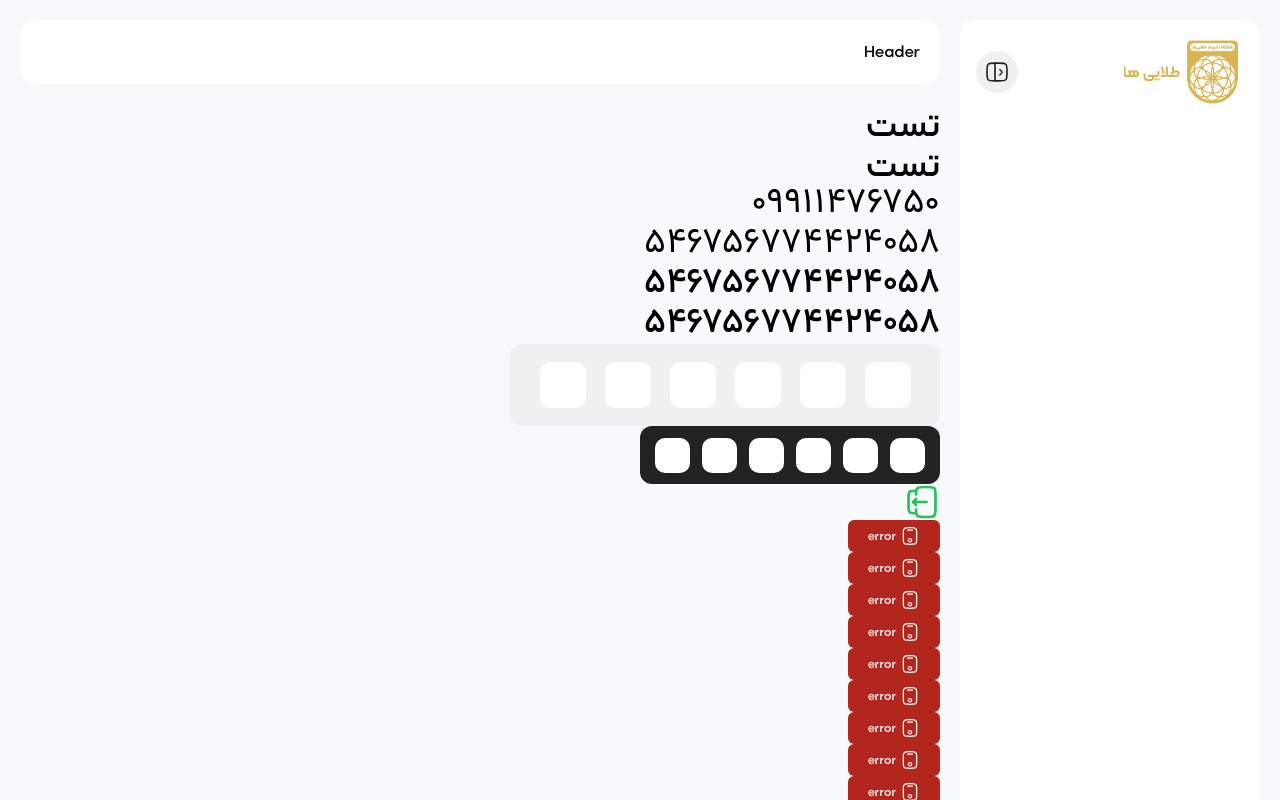
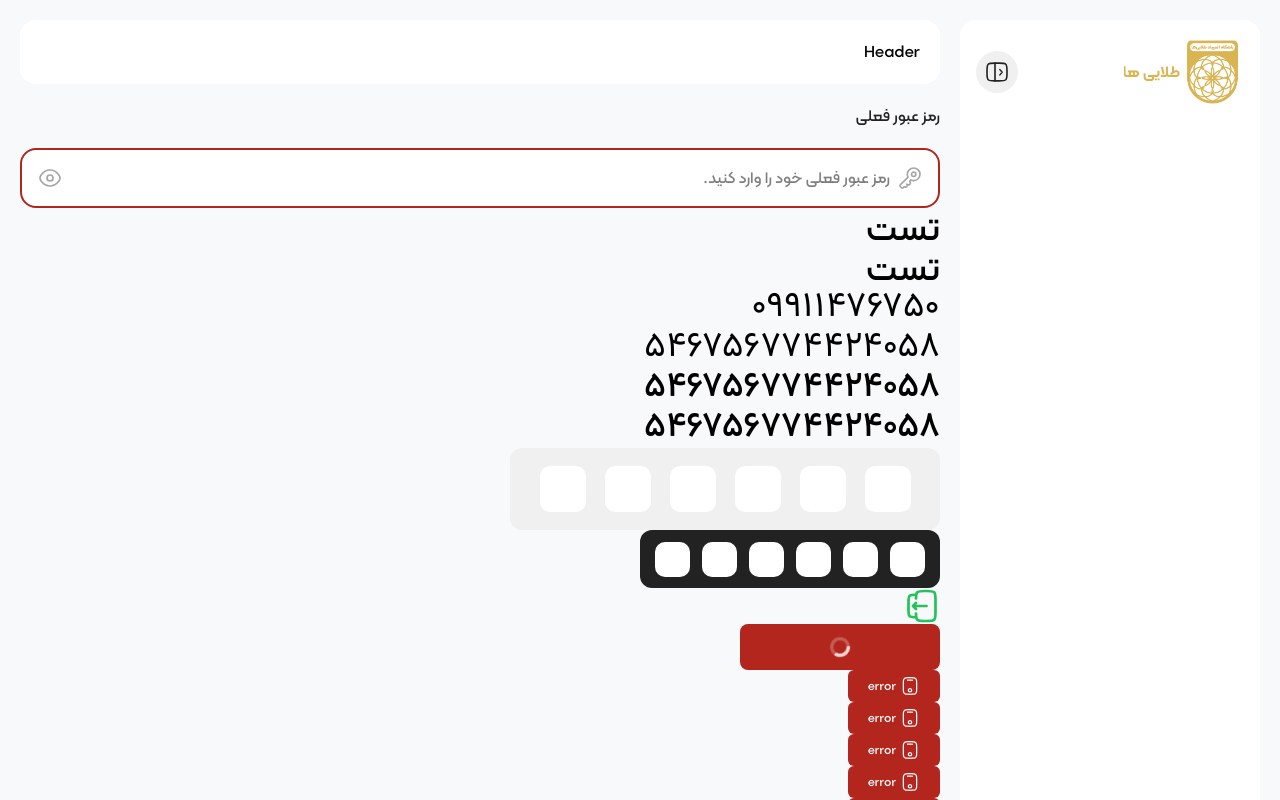
Before and after one commit to hayatisaeed/lmsfrontend, a Next.js app: page /dashboard in a window 1280 px wide. Shown: the top 800 px of the page. Built offline with nearby package versions, Linux system fonts and the light colour scheme.

Commit message:
feat(passwordinput,spinner):create password input

```diff
--- a/app/(routes)/(main)/dashboard/page.tsx
+++ b/app/(routes)/(main)/dashboard/page.tsx
@@ -1,5 +1,7 @@
 "use client";
+import PasswordInput from "@/features/dashboard/components/PasswordInput";
 import OTPInput from "@/shared/components/OTPInput";
+
 import { Smartphone } from "@/shared/icons";
 import Logout3 from "@/shared/icons/arrowsAction/Logout3";
 import { toPersianDigits } from "@/shared/lib/digitConverter.ts";
@@ -11,6 +13,11 @@ export default function Page() {
 
   return (
     <div>
+      <PasswordInput
+        placeholder="رمز عبور فعلی خود را وارد کنید."
+        label="رمز عبور فعلی"
+        error
+      />
       <h3 className="text-4xl num-onaly">تست</h3>
       <h3 className="text-4xl font-kalameh">تست</h3>
       <h3 className="num-only font-shabnam font-normal text-4xl ">
@@ -42,8 +49,9 @@ export default function Page() {
       <Logout3 size="XL" color="GREEN" />
       <Button
         className="text-amber-50"
-        size="SM"
+        size="XXL"
         color="ERROR"
+        loading
         icon={<Smartphone color="LIGHT" size="SM" />}
         onClick={() => {
           setE(!e);
--- /dev/null
+++ b/features/dashboard/components/PasswordInput.tsx
@@ -0,0 +1,57 @@
+"use client";
+
+//import hooks
+import { useState } from "react";
+
+//import types
+import { ChangeEvent } from "react";
+
+//import icons
+import { Eye, EyeClosed, Key } from "@/shared/icons";
+
+interface IPasswordInputProps {
+  placeholder?: string;
+  label?: string;
+  error?: boolean;
+}
+
+export default function PasswordInput({
+  error,
+  placeholder,
+  label,
+}: IPasswordInputProps) {
+  const [show, setShow] = useState<boolean>(false);
+  const [password, setPassword] = useState<string>("");
+
+  function toggleShow() {
+    setShow(!show);
+  }
+
+  function changePassword(e: ChangeEvent<HTMLInputElement>) {
+    const { value } = e.target;
+    setPassword(value);
+  }
+
+  return (
+    <div className="flex flex-col justify-start gap-5">
+      <h3 className="text-text-primary">{label}</h3>
+      <div
+        className={`flex justify-between items-center gap-2 p-4 rounded-2xl bg-white-primary ${
+          error ? "border-errors border-2" : "border border-text-primary/50"
+        }`}
+      >
+        <Key />
+        <input
+          type={show ? "text" : "password"}
+          className="grow border-0 outline-0 "
+          placeholder={placeholder}
+          value={password}
+          onChange={changePassword}
+        />
+        <button type="button" onClick={toggleShow} className=" cursor-pointer">
+          {!show ? <Eye color="DARK" /> : <EyeClosed color="DARK" />}
+        </button>
+      </div>
+    </div>
+  );
+}
--- a/shared/icons/security/Key.tsx
+++ b/shared/icons/security/Key.tsx
@@ -15,7 +15,7 @@ export default function Key({ color = "DARK", size = "MD" }: IKeyProps) {
       fill="none"
       xmlns="http://www.w3.org/2000/svg"
     >
-      <g opacity="0.4" clip-path="url(#clip0_878_8025)">
+      <g opacity="0.4" clipPath="url(#clip0_878_8025)">
         <path
           d="M11.7606 10.9402C14.3781 10.9402 16.5 8.8269 16.5 6.22008C16.5 3.61325 14.3781 1.5 11.7606 1.5C9.14304 1.5 7.02112 3.61325 7.02112 6.22008C7.02112 7.42754 7.57222 8.30569 7.57222 8.30569L1.8408 14.0137C1.58363 14.2698 1.22357 14.9358 1.8408 15.5505L2.50212 16.2091C2.75929 16.4286 3.40589 16.736 3.93495 16.2091L4.70648 15.4407C5.47802 16.2091 6.35978 15.77 6.69043 15.3309C7.24153 14.5625 6.58022 13.7942 6.58022 13.7942L6.80065 13.5746C7.85876 14.6284 8.78461 14.0137 9.11526 13.5746C9.66636 12.8062 9.11526 12.0378 9.11526 12.0378C8.89482 11.5988 8.45397 11.5988 9.00504 11.0499L9.66639 10.3913C10.1954 10.8304 11.2829 10.9402 11.7606 10.9402Z"
           stroke={COLORS[color]}
@@ -25,7 +25,7 @@ export default function Key({ color = "DARK", size = "MD" }: IKeyProps) {
         <path
           d="M13.414 6.22027C13.414 7.12963 12.6738 7.86681 11.7607 7.86681C10.8476 7.86681 10.1074 7.12963 10.1074 6.22027C10.1074 5.31091 10.8476 4.57373 11.7607 4.57373C12.6738 4.57373 13.414 5.31091 13.414 6.22027Z"
           stroke={COLORS[color]}
-          stroke-width="1.2"
+          strokeWidth="1.2"
         />
       </g>
       <defs>
--- a/shared/ui/Button.tsx
+++ b/shared/ui/Button.tsx
@@ -9,11 +9,15 @@ import { ButtonHTMLAttributes, ReactNode, useState } from "react";
 //import types
 import { COLORS, SIZES } from "@/shared/constant/button";
 
+//import spinner
+import { Spinner } from "@/shared/ui";
+
 interface IButtonProps extends ButtonHTMLAttributes<HTMLButtonElement> {
   children: string;
   color?: keyof typeof COLORS;
   size?: keyof typeof SIZES;
   icon?: ReactNode;
+  loading?: boolean;
 }
 
 export default function Button({
@@ -23,6 +27,7 @@ export default function Button({
   color = "PRIMARY",
   size = "MD",
   icon,
+  loading,
   ...props
 }: IButtonProps) {
   const [isHovered, setIsHovered] = useState(false);
@@ -34,16 +39,16 @@ export default function Button({
 
   return (
     <button
-      {...props}
       type={type}
       onMouseOver={() => setIsHovered(true)}
       onMouseLeave={() => setIsHovered(false)}
       className={clsx(
-        "cursor-pointer transition-colors duration-200 ease-linear flex justify-center items-center gap-1",
+        "transition-colors duration-200 ease-linear flex justify-center items-center gap-1",
+        loading?"cursor-progress":"cursor-pointer",
         className
       )}
       style={{
-        backgroundColor: isHovered ? hover : background,
+        backgroundColor: isHovered && !loading ? hover : background,
         color: text,
         padding: clsx(paddingY, paddingX),
         minWidth,
@@ -51,10 +56,18 @@ export default function Button({
         fontSize,
         borderRadius: radius,
       }}
+      disabled={loading}
+      {...props}
     >
       <>
-        {icon}
-        <span>{children}</span>
+        {loading ? (
+          <Spinner />
+        ) : (
+          <>
+            {icon}
+            <span>{children}</span>
+          </>
+        )}
       </>
     </button>
   );
--- /dev/null
+++ b/shared/ui/Spinner.tsx
@@ -0,0 +1,28 @@
+interface ISpinnerProps {
+  color?: string;
+}
+
+export default function Spinner({ color = "currentColor" }: ISpinnerProps) {
+  return (
+    <svg
+      className="animate-spin h-5 w-5"
+      xmlns="http://www.w3.org/2000/svg"
+      fill="none"
+      viewBox="0 0 24 24"
+    >
+      <circle
+        className="opacity-25"
+        cx="12"
+        cy="12"
+        r="10"
+        stroke={color}
+        strokeWidth="4"
+      ></circle>
+      <path
+        className="opacity-75"
+        fill={color}
+        d="M4 12a8 8 0 018-8V0C5.373 0 0 5.373 0 12h4zm2 5.291A7.962 7.962 0 014 12H0c0 3.042 1.135 5.824 3 7.938l3-2.647z"
+      ></path>
+    </svg>
+  );
+}
--- a/shared/ui/index.ts
+++ b/shared/ui/index.ts
@@ -1,3 +1,6 @@
 //Button
 export { default as Button } from "@/shared/ui/Button";
 export { default as ButtonIcon } from "@/shared/ui/ButtonIcon";
+
+//Spinner
+export { default as Spinner } from "@/shared/ui/Spinner";
--- a/styles/theme.css
+++ b/styles/theme.css
@@ -8,4 +8,5 @@
   --color-white-primary: #ffffff;
   --color-yellow-gold: #dab451;
   --color-box-primary: #f0f0f0;
+  --color-errors: #b3261e;
 }
```
